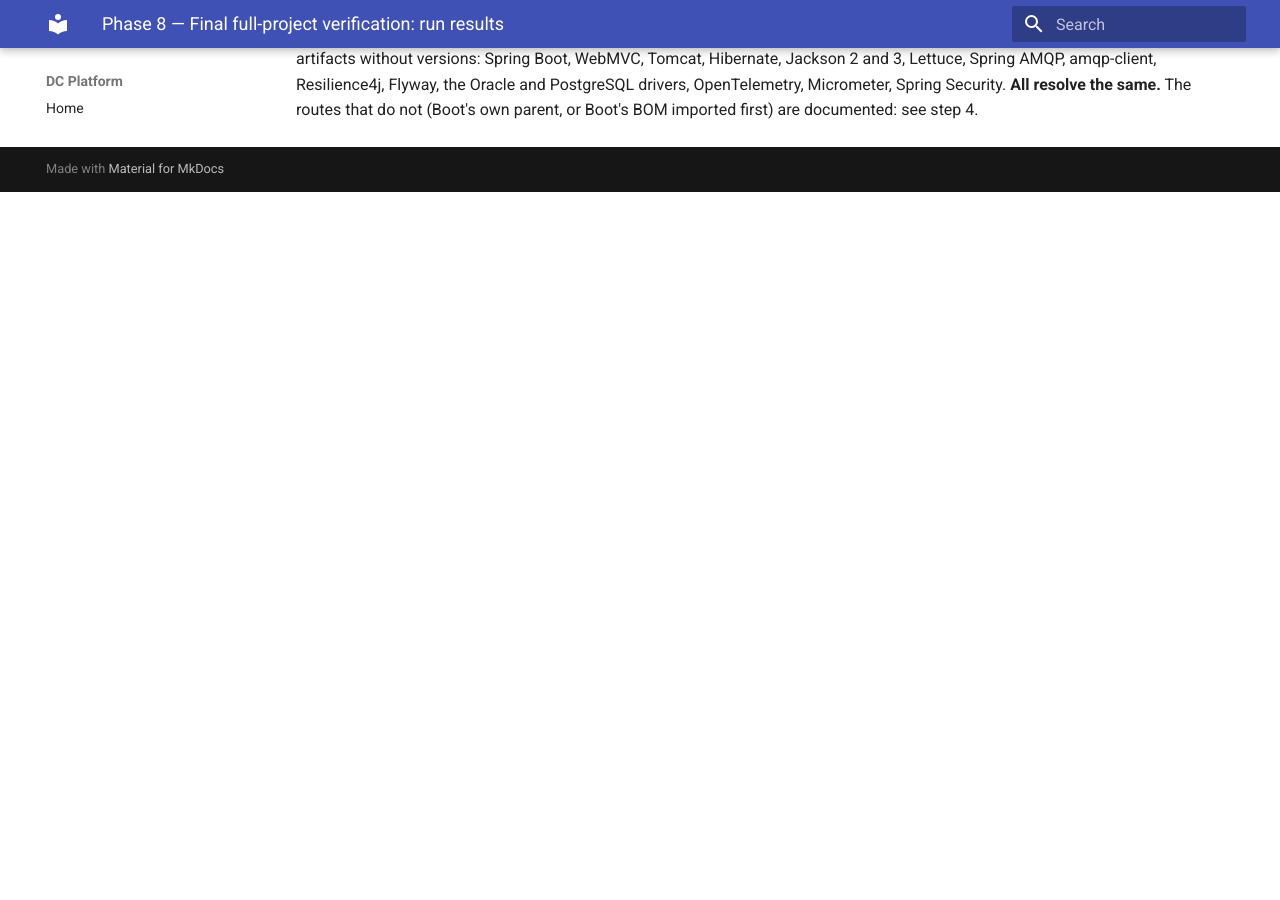
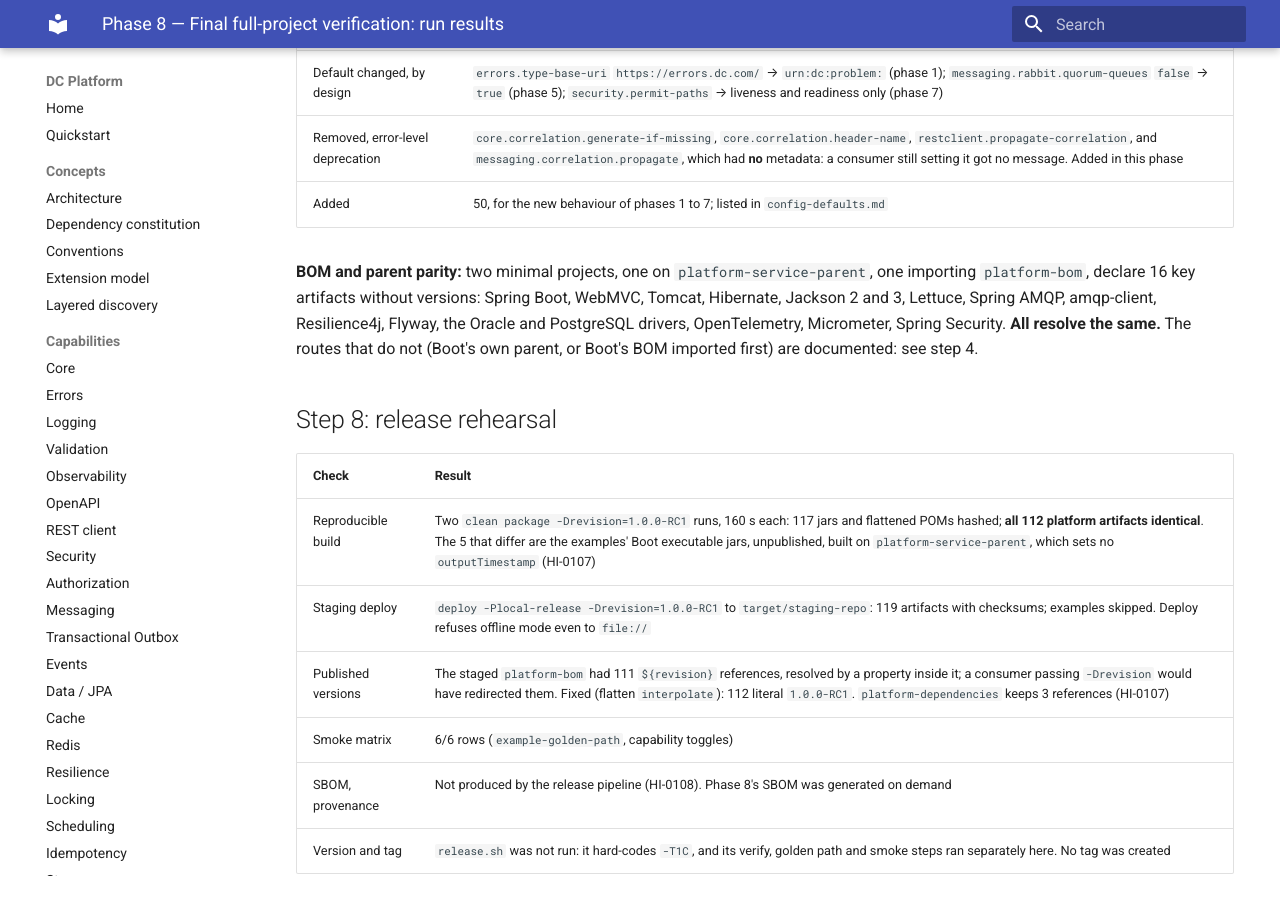
Before and after one commit to muhammadallee/dc-platform, an MkDocs documentation site: the page built from docs/production-readiness/phase-08-final/run-results.md, in a window 1280 px wide and 900 px high, scrolled down 5029 px. Built offline with MkDocs 1.6.1 and Material for MkDocs 9.7.7, drawn with Linux system fonts in a browser that asks for light colours; before the commit the page ends 5221 px from its top, so only the background shows below that; some of the changed text lies outside the part shown.

Commit message:
build(bom): publish literal platform versions in the BOMs
The staged platform-bom kept 111 ${revision} references, resolved by a
property inside it: a consumer building with -Drevision (CI-friendly
versions) would have redirected every platform artifact to its own
version. Flatten now interpolates dependencyManagement.

Phase 8 step 8 recorded: two clean builds, all 112 platform artifacts
identical; staging deploy; smoke matrix 6/6. HI-0107 and HI-0108 open.

[hardening phase-08 step 8]

Co-Authored-By: Claude Opus 5.5 <noreply@anthropic.com>
Claude-Session: https://claude.ai/code/session_0131grQ6pUwFCGZox6ekZHiA

```diff
--- a/docs/production-readiness/phase-08-final/run-results.md
+++ b/docs/production-readiness/phase-08-final/run-results.md
@@ -11,7 +11,7 @@ On `f96ece6` (tag `hardening/phase-07-closed`), JDK 25.0.3 Corretto, Maven offli
 | 5 Compatibility against the Phase 0 baseline | **PASS, differences listed below.** japicmp: 27 API and SPI modules, 1 binary-incompatible change, in the CHANGELOG. Config defaults: 50 added, 3 changed by design, 4 removed, each now with error-level deprecation metadata (one was missing it: fixed). BOM and parent parity: 16 key artifacts, the same through both routes | `evidence-raw/japicmp/`, `config-defaults.md`, `bom-parity.md` |
 | 6 Real-infrastructure cross-capability workflows | Covered by step 3's run (M1 to M7): outbox + RabbitMQ + Oracle, REST resilience + security, and one trace across the HTTP, database, broker and outbound boundaries | as step 3 |
 | 7 OpenShift (D7) | pending: needs the chart tool's location, invocation and cluster access | |
-| 8 Release rehearsal | pending | |
+| 8 Release rehearsal | **PASS with conditions** (HI-0107, HI-0108). Two clean builds at `1.0.0-RC1`: all 112 platform artifacts byte-identical. Staging deploy (`-Plocal-release`): 119 artifacts, no examples, versions literal after a fix. Smoke matrix 6/6. No SBOM attached, no provenance | `evidence-raw/repro-*.sha256`, `repro-diff.txt`, `staging-b.log`, `smoke-matrix.out` |
 
 ## Not run in step 2, by scope
 
@@ -24,6 +24,9 @@ Container tests outside the certified capabilities were not run, and are **not c
 | HI-0105 | 4 | 7 Critical and 15 High known vulnerabilities in what a service ships, all Boot-managed | FIXED (D133): 0 after |
 | HI-0106 | 4 | 14 High remain in build and tooling modules and the uncertified Kafka path; none shipped | OPEN: owner |
 | — | 5 | `dc.platform.messaging.correlation.propagate` was removed without deprecation metadata | FIXED in this phase |
+| — | 8 | The published `platform-bom` kept 111 `${revision}` references: a consumer building with `-Drevision` (CI-friendly versions) would redirect every platform artifact to its own version | FIXED: flatten interpolates `dependencyManagement` |
+| HI-0107 | 8 | Services' jars not reproducible; `platform-dependencies` keeps two property references | OPEN: owner |
+| HI-0108 | 8 | No SBOM attached, no provenance; `release.sh` hard-codes `-T1C` | OPEN: owner, before the first release |
 | HI-0104 | 1 | The committed generated docs (`llms-full.txt`, the skill's resources, `docs/reference`) are behind the code; the full build rewrites them. The metadata is right; the generator lists removed keys without saying so | OPEN: regenerate from the final full build and commit before `release-decision.md` |
 
 ## Step 3: the all-capability matrix
@@ -118,3 +121,14 @@ jar against the current build, `*.internal.*` excluded:
 artifacts without versions: Spring Boot, WebMVC, Tomcat, Hibernate, Jackson 2 and 3, Lettuce, Spring AMQP, amqp-client,
 Resilience4j, Flyway, the Oracle and PostgreSQL drivers, OpenTelemetry, Micrometer, Spring Security. **All resolve the same.**
 The routes that do not (Boot's own parent, or Boot's BOM imported first) are documented: see step 4.
+
+## Step 8: release rehearsal
+
+| Check | Result |
+|---|---|
+| Reproducible build | Two `clean package -Drevision=1.0.0-RC1` runs, 160 s each: 117 jars and flattened POMs hashed; **all 112 platform artifacts identical**. The 5 that differ are the examples' Boot executable jars, unpublished, built on `platform-service-parent`, which sets no `outputTimestamp` (HI-0107) |
+| Staging deploy | `deploy -Plocal-release -Drevision=1.0.0-RC1` to `target/staging-repo`: 119 artifacts with checksums; examples skipped. Deploy refuses offline mode even to `file://` |
+| Published versions | The staged `platform-bom` had 111 `${revision}` references, resolved by a property inside it; a consumer passing `-Drevision` would have redirected them. Fixed (flatten `interpolate`): 112 literal `1.0.0-RC1`. `platform-dependencies` keeps 3 references (HI-0107) |
+| Smoke matrix | 6/6 rows (`example-golden-path`, capability toggles) |
+| SBOM, provenance | Not produced by the release pipeline (HI-0108). Phase 8's SBOM was generated on demand |
+| Version and tag | `release.sh` was not run: it hard-codes `-T1C`, and its verify, golden path and smoke steps ran separately here. No tag was created |
```
Also changed, not shown: docs/production-readiness/issue-register.md (+2 -0 lines), 2 other files.
